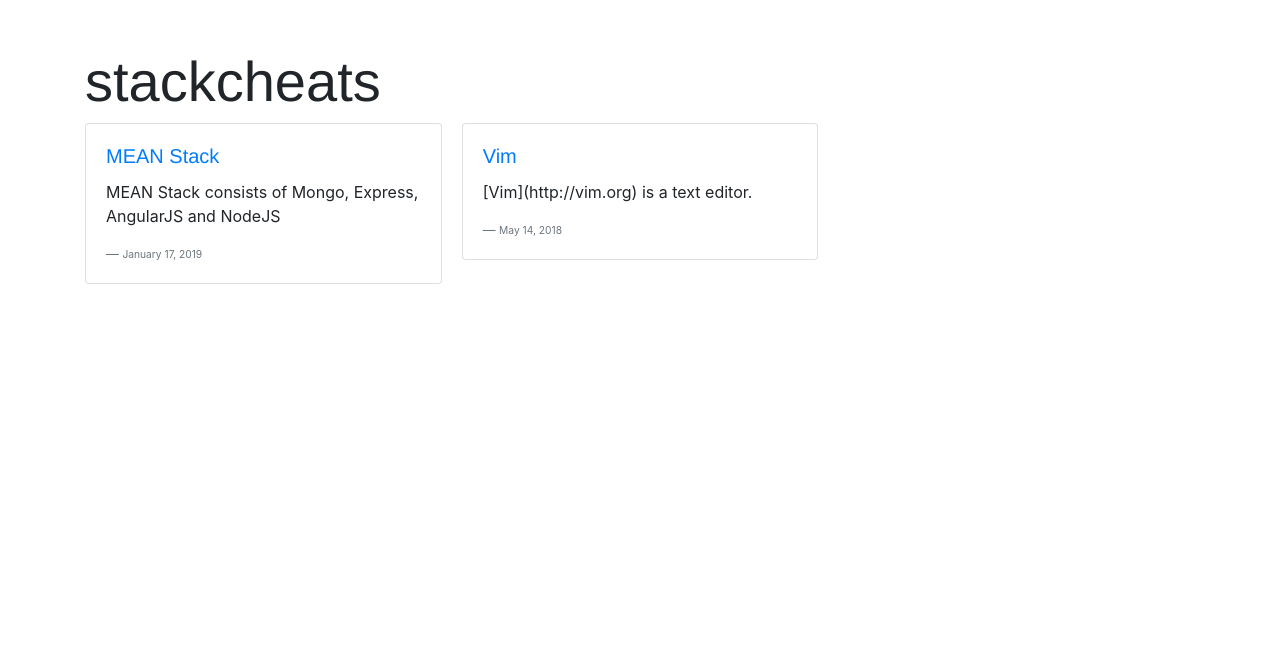
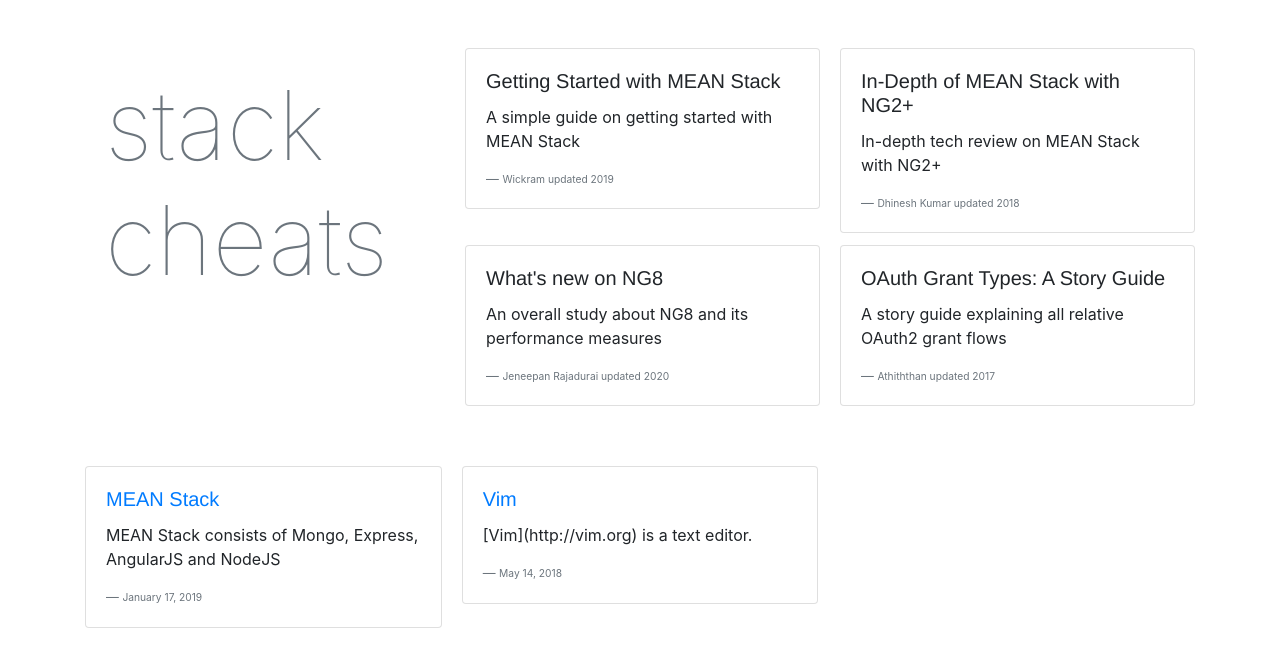
Before and after one commit to athiththan11/stackcheats-engine, a Gatsby site: page / in a window 1280 px wide. Built offline with nearby package versions, Linux system fonts and the light colour scheme; Gatsby itself is replaced by a stand-in of ours; some packages are replaced by stand-ins of ours.

Commit message:
UI changes

```diff
--- a/gatsby-config.js
+++ b/gatsby-config.js
@@ -16,7 +16,7 @@
     author: `Athiththan`,
     description: `Static Site Generator for stackcheats`,
     sheetPath: SHEET_PATH,
-    siteUrl: ``,
+    siteUrl: `https://athiththan.github.io`,
     social: {
       twitter: `athiththan11`
     }
--- a/src/components/Layout.js
+++ b/src/components/Layout.js
@@ -45,6 +45,26 @@
     //   )
     // }
 
+    // header = (
+    //   <h3 className="container display-4 mt-5">
+    //     <Link
+    //       style={{
+    //         boxShadow: `none`,
+    //         textDecoration: `none`,
+    //         color: `inherit`
+    //       }}
+    //       to={`/`}
+    //     >
+    //       {title}
+    //     </Link>
+    //   </h3>
+    // )
+
+    if (location.pathname === rootPath) {
+      header = (
+        <div className="container mt-5"></div>
+      )
+    } else {
       header = (
         <h3 className="container display-4 mt-5">
           <Link
@@ -59,6 +79,7 @@
           </Link>
         </h3>
       )
+    }
 
     return (
       <div>
--- a/src/pages/index.js
+++ b/src/pages/index.js
@@ -17,6 +17,93 @@
           title="All posts"
           keywords={[`blog`, `gatsby`, `javascript`, `react`]}
         />
+
+        <div className="container my-5">
+          <div className="row">
+            <div className="col-4">
+              <div className="card h-100 border-0">
+                <div className="card-body">
+                  <p className="card-title display-1 h-100 font-weight-lighter text-muted">stack<br/>cheats</p>
+                </div>
+              </div>
+            </div>
+            <div className="col">
+
+              <div className="row">
+                <div className="container card-columns count-2">
+
+                  <div className="card">
+                    <div className="card-body">
+                      <h5 className="card-title">
+                        Getting Started with MEAN Stack
+                      </h5>
+                      <p className="card-text">A simple guide on getting started with MEAN Stack</p>
+
+                      <footer className="blockquote-footer">
+                        <small className="text-muted">
+                          Wickram updated 2019
+                    </small>
+                      </footer>
+                    </div>
+                  </div>
+
+                  <div className="card">
+                    <div className="card-body">
+                      <h5 className="card-title">
+                        In-Depth of MEAN Stack with NG2+
+                      </h5>
+                      <p className="card-text">In-depth tech review on MEAN Stack with NG2+</p>
+
+                      <footer className="blockquote-footer">
+                        <small className="text-muted">
+                          Dhinesh Kumar updated 2018
+                        </small>
+                      </footer>
+                    </div>
+                  </div>
+
+                </div>
+              </div>
+
+              <div className="row">
+                <div className="container card-columns count-2">
+
+                  <div className="card">
+                    <div className="card-body">
+                      <h5 className="card-title">
+                        What's new on NG8
+                  </h5>
+                      <p className="card-text">An overall study about NG8 and its performance measures</p>
+
+                      <footer className="blockquote-footer">
+                        <small className="text-muted">
+                          Jeneepan Rajadurai updated 2020
+                    </small>
+                      </footer>
+                    </div>
+                  </div>
+
+                  <div className="card">
+                    <div className="card-body">
+                      <h5 className="card-title">
+                        OAuth Grant Types: A Story Guide
+                  </h5>
+                      <p className="card-text">A story guide explaining all relative OAuth2 grant flows</p>
+
+                      <footer className="blockquote-footer">
+                        <small className="text-muted">
+                          Athiththan updated 2017
+                    </small>
+                      </footer>
+                    </div>
+                  </div>
+
+                </div>
+              </div>
+
+            </div>
+          </div>
+        </div>
 
         <div className="container card-columns">
           {posts.map(({ node }) => {
--- a/src/styles/sidebar-menu.css
+++ b/src/styles/sidebar-menu.css
@@ -134,6 +134,14 @@
   }
 }
 
+@media (min-width: 576px) {
+  .card-columns.count-2 {
+    -webkit-column-count: 2;
+    -moz-column-count: 2;
+    column-count: 2;
+  }
+}
+
 #menu-toggle {
   position: relative;
   top: -20px;
```
Also changed, not shown: package.json (+5 -5 lines), 1 other file. Lines whose indentation alone changed are shown as unchanged.
